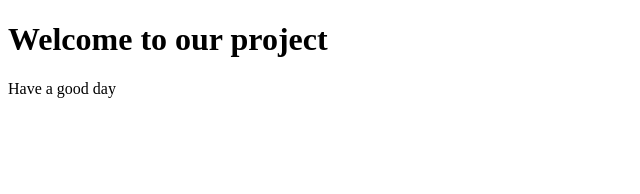
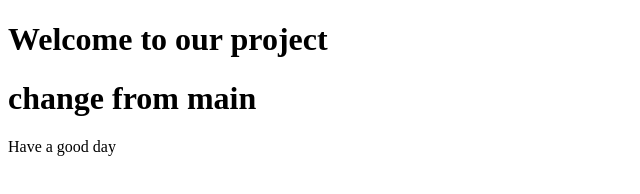
Before and after one commit to RachelZeivald/project, a plain HTML site: page index.html in a window 1280 px wide. Shown: the whole page, without its empty margins (0-640 px from the left). Drawn offline with Linux system fonts and the light colour scheme.

Commit message:
add headline

```diff
--- a/index.html
+++ b/index.html
@@ -9,6 +9,7 @@
 
 <body>
     <h1>Welcome to our project</h1>
+    <h1>change from main</h1>
     <div>Have a good day</div>
 </body>
 
```
